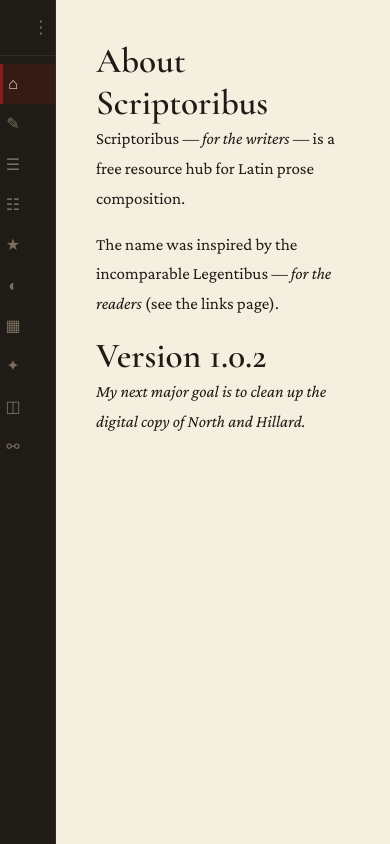
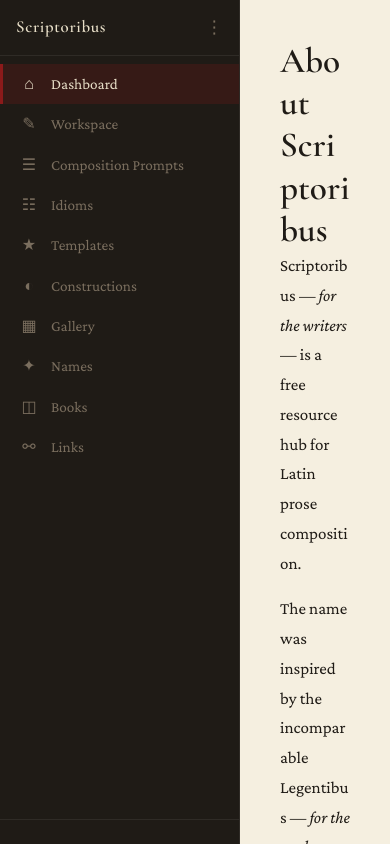
Before and after one commit to mitchopt/scriptoribus, a website: page index.html in a window 390 px wide. Both pictures are taken after a click on the button "Toggle sidebar". Drawn offline with nearby package versions, Linux system fonts and the light colour scheme; no server answers.

Commit message:
feature: navigation sidebar defaults to closed on mobile

```diff
--- a/css/layout.css
+++ b/css/layout.css
@@ -33,6 +33,15 @@ body {
 
 body.sidebar-collapsed #sidebar {
   width: var(--sidebar-collapsed-w);
+}
+
+/* on mobile layout.js starts the sidebar collapsed, but it only fills the empty <aside>
+   once the page's scripts have loaded; collapsing the empty aside too makes the first
+   paint the icon rail, instead of a full-width sidebar that shrinks as the page appears */
+@media (max-width: 900px) {
+  #sidebar:empty {
+    width: var(--sidebar-collapsed-w);
+  }
 }
 
 /* Header row inside sidebar */
--- a/js/layout.js
+++ b/js/layout.js
@@ -18,6 +18,13 @@
 
   const STORAGE_KEY = 'scriptoribus.sidebarCollapsed';
 
+  // mirrors the 900px narrow-layout breakpoint in css/layout.css
+  const MOBILE_QUERY = '(max-width: 900px)';
+
+  function isMobile() {
+    return window.matchMedia(MOBILE_QUERY).matches;
+  }
+
   function escapeHtml(str) {
     return String(str)
       .replace(/&/g, '&amp;')
@@ -32,8 +39,12 @@
 
     const currentPage = document.body.dataset.page || '';
 
-    // apply collapsed class synchronously to prevent a flicker before first paint
-    if (localStorage.getItem(STORAGE_KEY) === 'true') {
+    // apply collapsed class synchronously to prevent a flicker before first paint;
+    // mobile always starts collapsed so the sidebar never squeezes the content,
+    // while wider screens restore the last toggled state
+    // TODO: localStorage throws when site data is blocked, which aborts render() and
+    // leaves the page with no navigation at all
+    if (isMobile() || localStorage.getItem(STORAGE_KEY) === 'true') {
       document.body.classList.add('sidebar-collapsed');
     }
 
@@ -58,7 +69,8 @@
     // all sidebar CSS rules target body.sidebar-collapsed, so toggling on <body> is enough
     document.getElementById('sidebar-toggle').addEventListener('click', () => {
       const collapsed = document.body.classList.toggle('sidebar-collapsed');
-      localStorage.setItem(STORAGE_KEY, collapsed);
+      // a mobile toggle lasts only for this page, so it can't overwrite the desktop choice
+      if (!isMobile()) localStorage.setItem(STORAGE_KEY, collapsed);
     });
 
     stampBuildDate();
```
